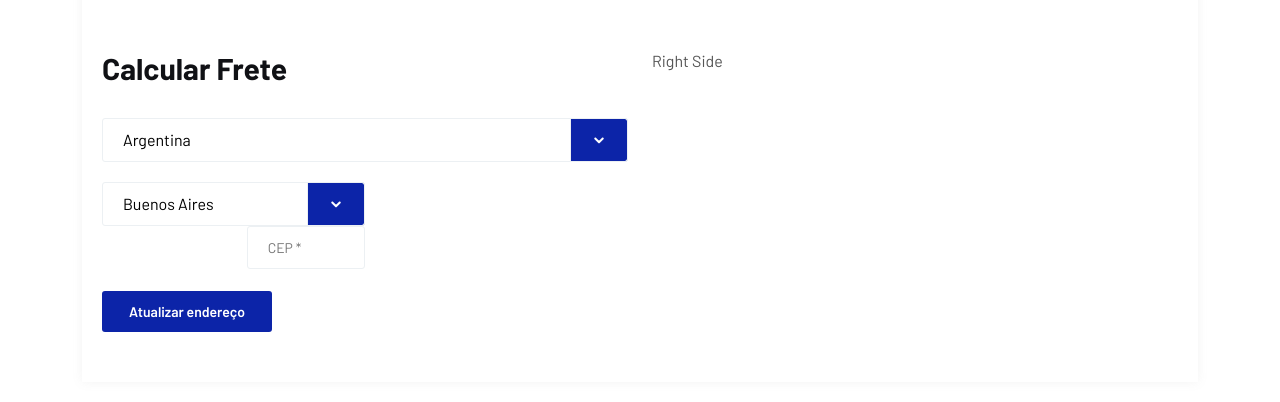
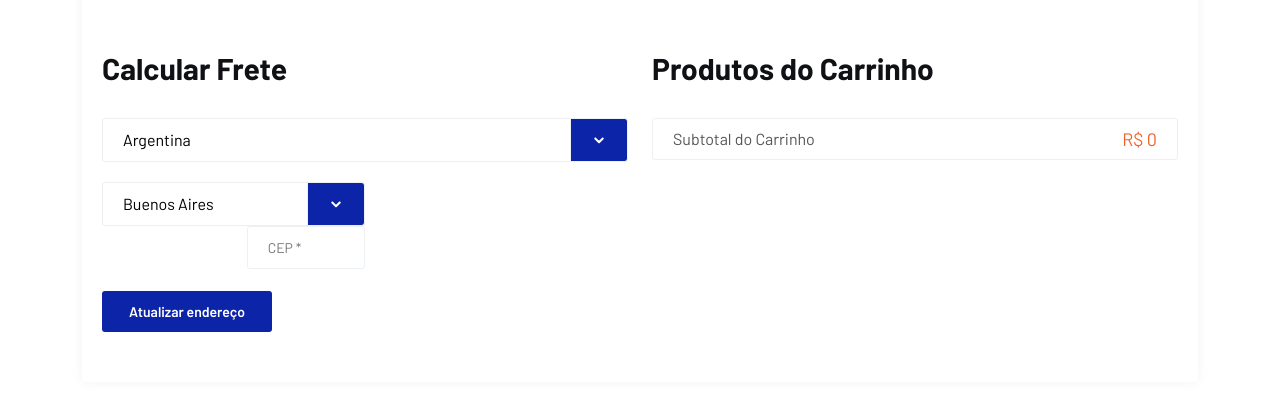
Before and after one commit to Pablo-jesuss/ecommerce-com-react, a React (Vite) app in the folder ecommerce/: page /cart-page in a window 1280 px wide. Shown: the part 308-710 px from the top of the page. Built offline with nearby package versions, Linux system fonts and the light colour scheme.

Commit message:
pullRight

```diff
--- a/ecommerce/src/shop/CartPage.jsx
+++ b/ecommerce/src/shop/CartPage.jsx
@@ -189,7 +189,19 @@ const CartPage = () => {
                       </div>
                     </div>
                   </div>
-                  <div className="col-md-6 col-12">Right Side</div>
+                  <div className="col-md-6 col-12">
+                    <div className="cart-overview">
+                      <h3>Produtos do Carrinho</h3>
+                      <ul className="lab-ul">
+                        <li>
+                          <span className="pull-left">
+                            Subtotal do Carrinho
+                          </span>
+                          <p className="pull-right">R$ {cartSubtotal}</p>
+                        </li>
+                      </ul>
+                    </div>
+                  </div>
                 </div>
               </div>
             </div>
```
